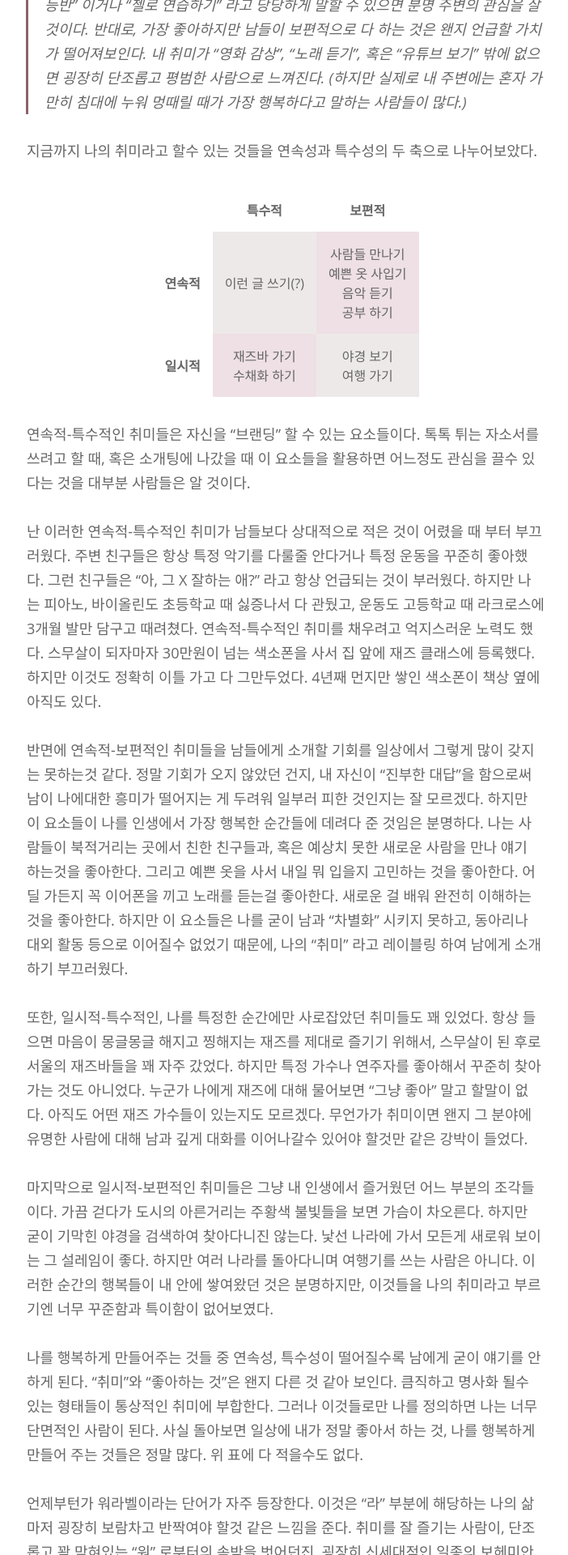
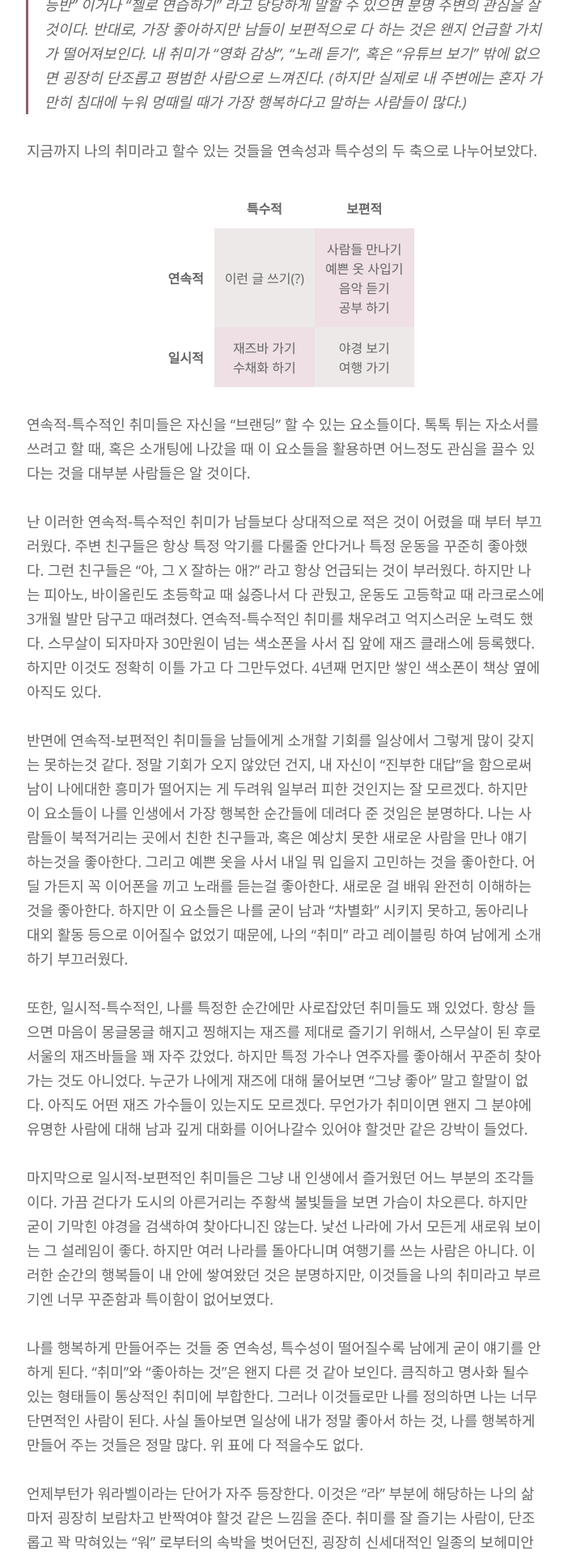
Before and after one commit to minniie/minniie.github.io, a Jekyll site: the page built from _posts/2021-08-05-post4.markdown, in a window 1280 px wide. Shown: the part 1785-3705 px from the top of the page at 81% size, without its empty margins (287-989 px from the left). Built offline with Jekyll 4.4.1, drawn with Linux system fonts in a browser that asks for light colours; nearby versions of some CDN libraries; some web fonts are replaced.

Commit message:
Update main.sass

```diff
--- a/css/main.sass
+++ b/css/main.sass
@@ -39,11 +39,11 @@ table
   border: 1px solid #FFF
   border-collapse: collapse
 th
-  padding: 15px
+  padding: 13px
   text-align: center
   background: #FFF
 td
-  padding: 15px
+  padding: 13px
   text-align: center
 
 tr:nth-child(1) td:first-child
```
